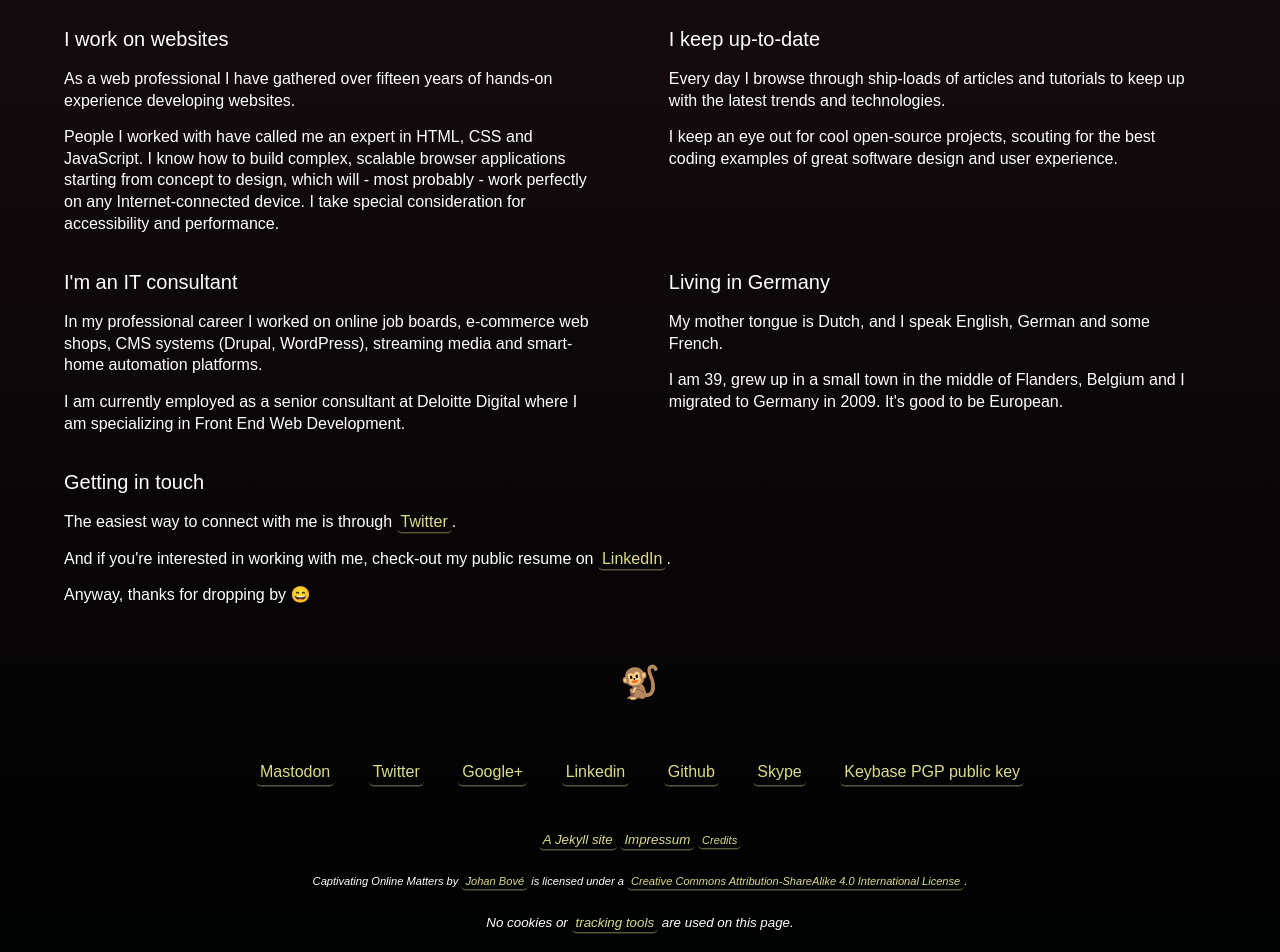
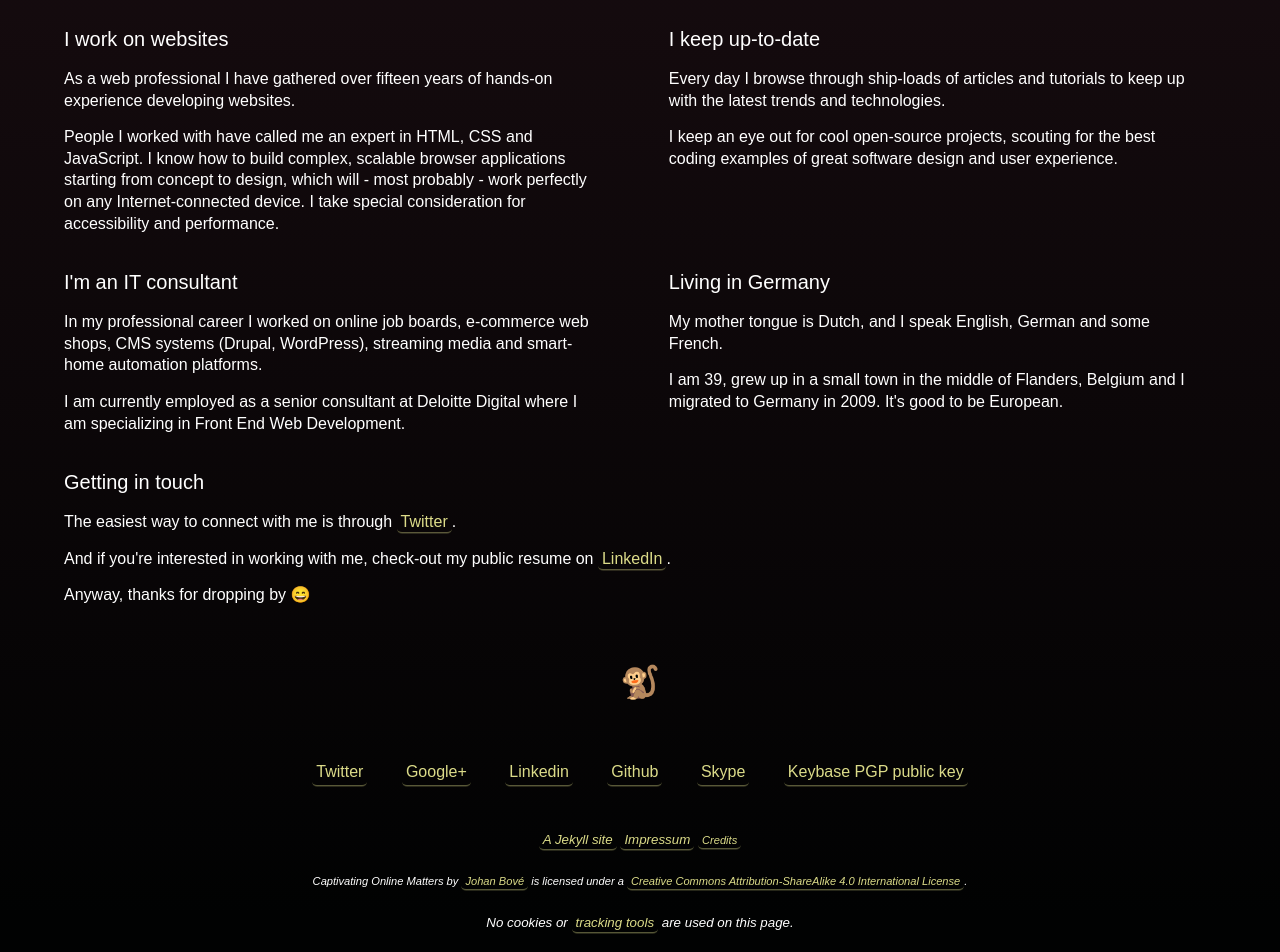
Before and after one commit to johanbove/johanbove.github.io, a Jekyll site: the page built from index.md, in a window 1280 px wide. Shown: the part 339-1291 px from the top of the page. Built offline with Jekyll 4.4.1, drawn with Linux system fonts in a browser that asks for light colours; emoji names are drawn with the system emoji font.

Commit message:
Changes _config Turned off Mastodon Changed blog url to https

```diff
--- a/_config.yml
+++ b/_config.yml
@@ -22,7 +22,7 @@
 email: "hello@johanbove.info"
 description: "Johan is a front end web developer passionate about media and technology."
 #baseurl: "/" # the subpath of your site, e.g. /blog/
-url: "http://blog.johanbove.info" # the base hostname & protocol for your site
+url: "https://blog.johanbove.info" # the base hostname & protocol for your site
 twitter_username: "johanbove"
 github_username: "johanbove"
 skype_username: "johanbove"
@@ -30,8 +30,8 @@
 googleplus_username: "+JohanBové"
 #evernote_username: "joe-1"
 keybase_username: "johanbove"
-mastodon_instance: "mastodon.social"
-mastodon_username: "johanbove"
+# mastodon_instance: "mastodon.social"
+# mastodon_username: "johanbove"
 birthyear: 1980
 themeColor: "#0E0412"
 exclude: [vendor]
```
